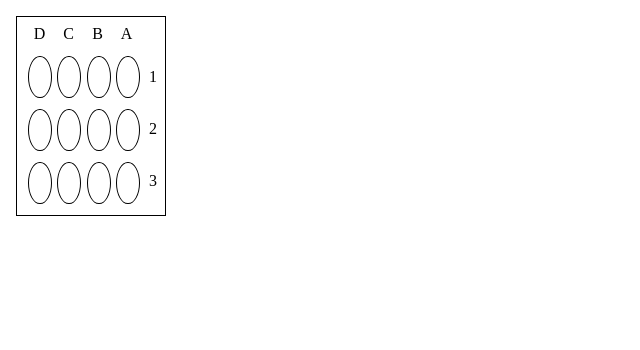
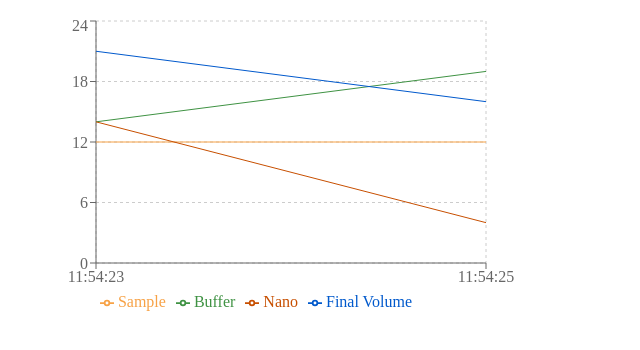
Before and after one commit to YusufAlvin/react-trial-and-error, a React (Create React App) app: page / in a window 1280 px wide. Shown: the top 350 px of the page, without its empty margins (0-640 px from the left). Built offline with nearby package versions, Linux system fonts and the light colour scheme.

Commit message:
added recharts and stylecomponents library

```diff
--- a/package.json
+++ b/package.json
@@ -14,12 +14,14 @@
     "react-redux": "^8.0.5",
     "react-scripts": "5.0.1",
     "react-selectable-fast": "^3.4.0",
+    "recharts": "^2.6.2",
     "redux": "^4.2.1",
     "redux-logger": "^3.0.6",
     "redux-thunk": "^2.4.2",
     "sass": "^1.62.1",
     "sass-loader": "^13.2.2",
     "style-loader": "^3.3.2",
+    "styled-components": "^6.0.0-rc.2",
     "web-vitals": "^2.1.0"
   },
   "devDependencies": {
@@ -57,5 +59,8 @@
       "last 1 firefox version",
       "last 1 safari version"
     ]
+  },
+  "resolutions": {
+    "styled-components": "^5"
   }
 }
--- a/src/App.js
+++ b/src/App.js
@@ -1,13 +1,11 @@
 import React from 'react';
 import './App.scss';
-import Labware from './components/Labware/Labware';
-import GridExample from './contents/GridExample/GridExample';
+import RechartExample from './contents/Recharts/RechartsExample';
 
 const App = () => {
   return (
     <div className='app-container'>
-      <Labware />
-      {/* <GridExample /> */}
+      <RechartExample />
     </div>
   )
 };
--- /dev/null
+++ b/src/contents/Recharts/RechartsExample.jsx
@@ -0,0 +1,77 @@
+import React from 'react';
+import {
+  LineChart,
+  Line,
+  XAxis,
+  YAxis,
+  CartesianGrid,
+  Tooltip,
+  Legend,
+} from 'recharts';
+import './RechartsExample.scss';
+
+const RechartExample = () => {
+  const initialState = {
+    data: []
+  };
+
+  const [state, setState] = React.useState(initialState);
+
+  React.useEffect(() => {
+    const currentTime = new Date();
+    const hours = currentTime.getHours();
+    const minutes = currentTime.getMinutes();
+    const seconds = currentTime.getSeconds();
+    const randomNumber1 = Math.floor(Math.random() * 20) + 1;
+    const randomNumber2 = Math.floor(Math.random() * 19) + 2;
+    const randomNumber3 = Math.floor(Math.random() * 28) + 3;
+    const randomNumber4 = Math.floor(Math.random() * 17) + 5;
+    const interval = setInterval(() => {
+      setState((prevState) => ({
+        ...prevState,
+        data: [
+          ...prevState.data,
+          {
+            sample: randomNumber1,
+            buffer: randomNumber2,
+            nano: randomNumber3,
+            finalVolume: randomNumber4,
+            time: `${hours}:${minutes}:${seconds}`
+          }
+        ]
+      }))
+    }, 2000)
+
+    return () => {
+      clearInterval(interval);
+    }
+  });
+  console.log('state.data :>> ', state.data);
+  return (
+    <div className='rechartsexample'>
+      <LineChart
+        width={500}
+        height={300}
+        data={state.data}
+        margin={{
+          top: 5,
+          right: 30,
+          left: 20,
+          bottom: 5,
+        }}
+      >
+        <CartesianGrid strokeDasharray="3 3" />
+        <XAxis dataKey="time" domain={[0, 1]} />
+        <YAxis />
+        <Tooltip />
+        <Legend />
+        <Line type="monotone" dataKey="sample" name="Sample" stroke="#F7A246" dot={false} isAnimationActive={false} />
+        <Line type="monotone" dataKey="buffer" name="Buffer" stroke="#3F9243" dot={false} isAnimationActive={false} />
+        <Line type="monotone" dataKey="nano" name="Nano" stroke="#C74F00" dot={false} isAnimationActive={false} />
+        <Line type="monotone" dataKey="finalVolume" name="Final Volume" stroke="#0059CC" dot={false} isAnimationActive={false} />
+      </LineChart>
+    </div>
+  )
+};
+
+export default RechartExample;
```
Also changed, not shown: src/contents/Recharts/RechartsExample.scss (added).
